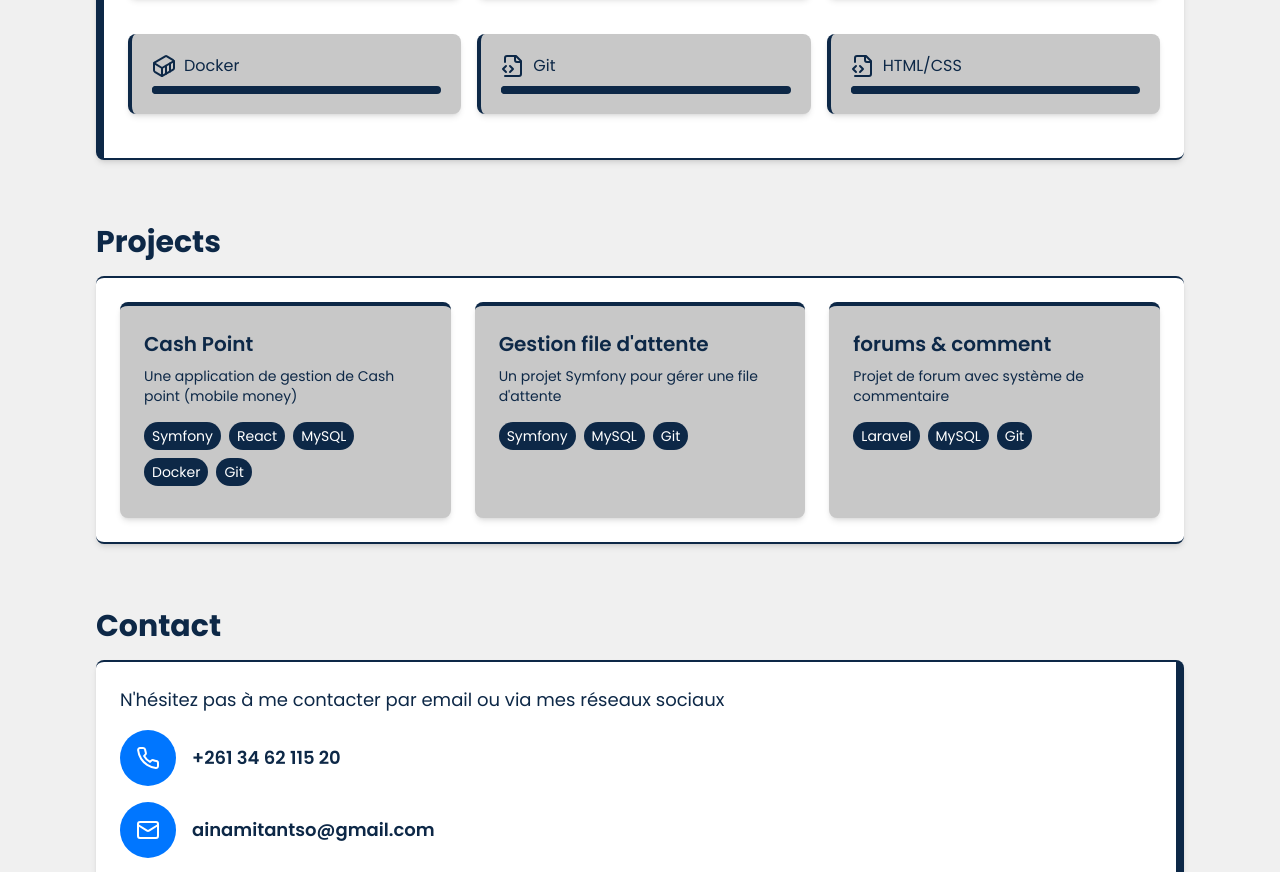
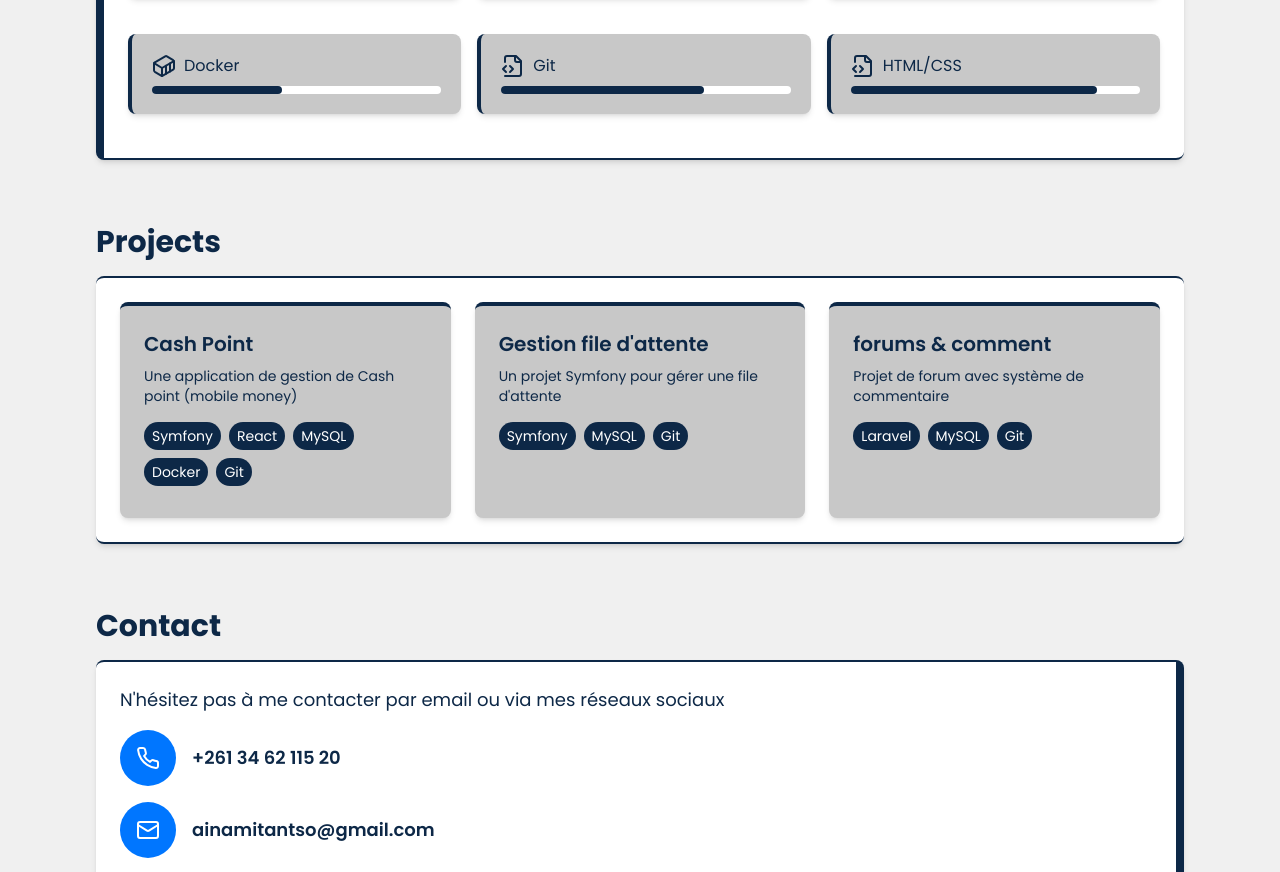
Before and after one commit to mitantsoa1/portfolio, a React (Vite) app: page / in a window 1280 px wide. Shown: the part 940-1812 px from the top of the page. Built offline with nearby package versions, Linux system fonts and the light colour scheme.

Commit message:
ajust Skills %

```diff
--- a/src/components/Skills.jsx
+++ b/src/components/Skills.jsx
@@ -28,8 +28,8 @@ const Skills = () => {
       ],
     },
     { name: "Docker", icon: <Container className="w-6 h-6" />, level: 45 },
-    { name: "Git", icon: <FileCode2 className="w-6 h-6" />, level: 75 },
-    { name: "HTML/CSS", icon: <FileCode2 className="w-6 h-6" />, level: 90 },
+    { name: "Git", icon: <FileCode2 className="w-6 h-6" />, level: 70 },
+    { name: "HTML/CSS", icon: <FileCode2 className="w-6 h-6" />, level: 85 },
   ];
 
   return (
@@ -58,7 +58,7 @@ const Skills = () => {
                 </div>
               ))
             ) : (
-              <div className="w-full h-2 mt-2 rounded bg-text">
+              <div className="w-full h-2 mt-2 rounded bg-white">
                 <div
                   className="h-full transition-all duration-300 rounded bg-border"
                   style={{ width: `${skill.level}%` }}
```
